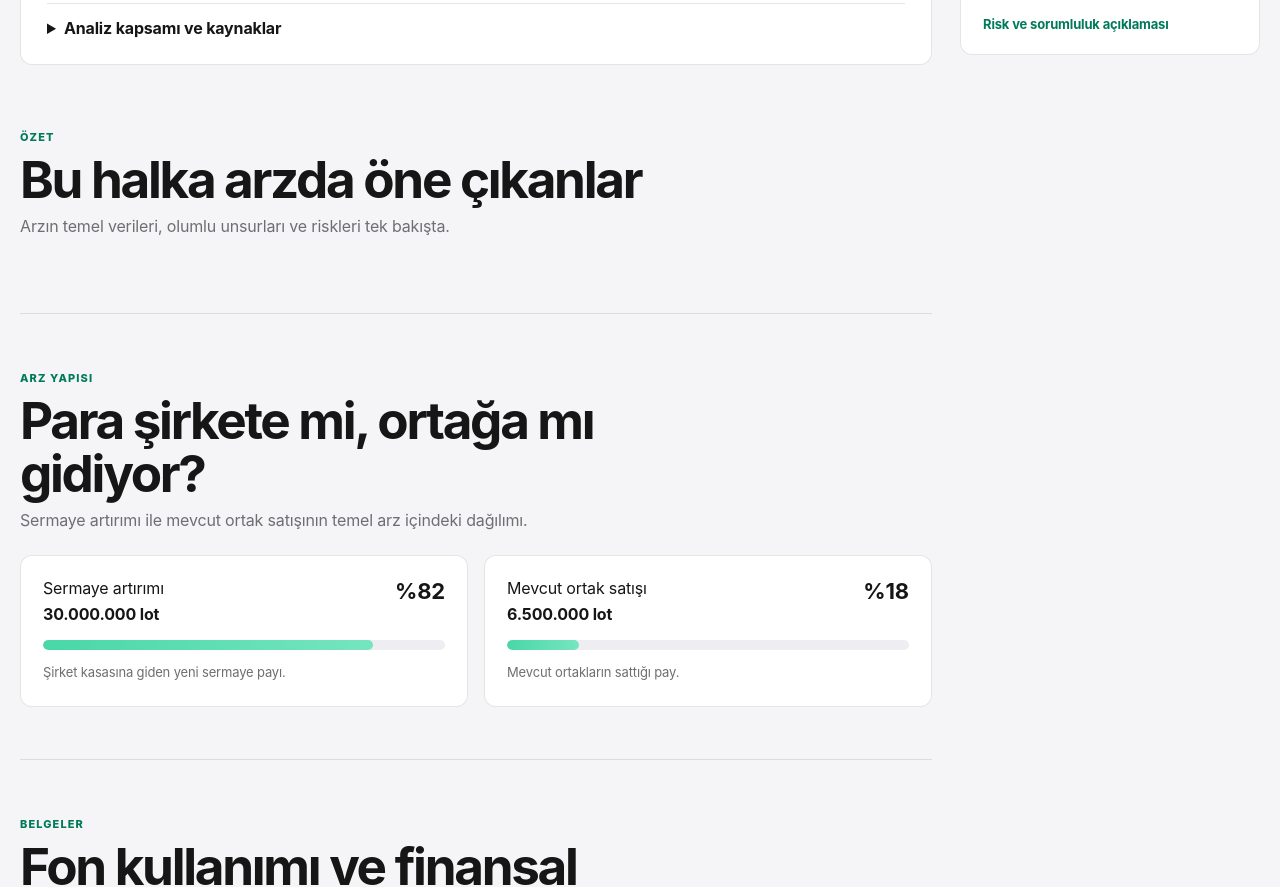
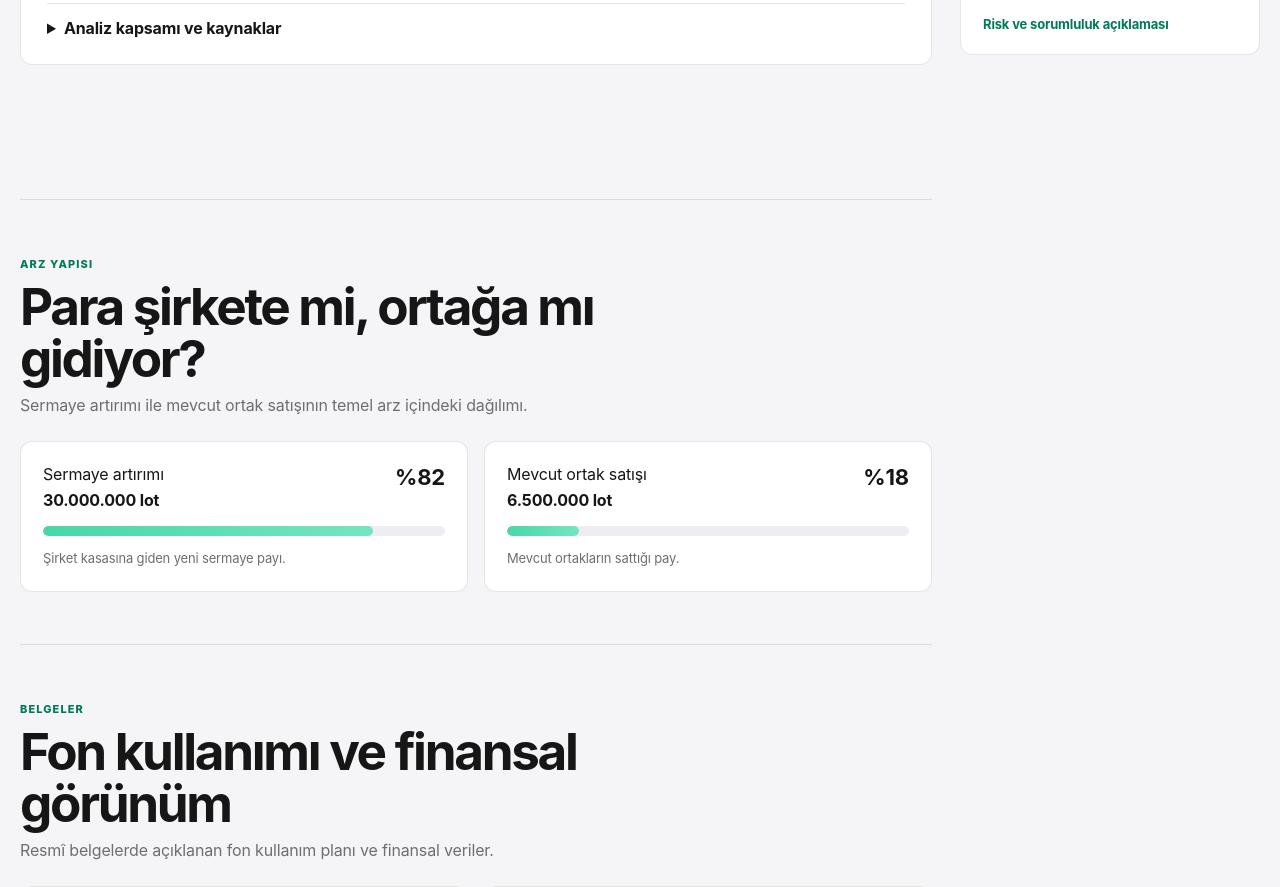
Before and after one commit to ajaroste/halkaarzim, a Next.js app: page /arz/citlekci-magazacilik-gida in a window 1280 px wide. Shown: the part 1020-1907 px from the top of the page. Built offline with nearby package versions, Linux system fonts and the light colour scheme; no server answers; the database is empty.

Commit message:
chore(detail): remove redundant overview copy

```diff
--- a/app/arz/[slug]/page.tsx
+++ b/app/arz/[slug]/page.tsx
@@ -120,7 +120,7 @@ export default async function IpoDetailPage({ params }: { params: Promise<{ slug
         </section>
 
         <section id="ozet" className="detailSectionBlock">
-          <div className="detailSectionHeading"><span className="eyebrow">Özet</span><h2>Bu halka arzda öne çıkanlar</h2><p>Arzın temel verileri, olumlu unsurları ve riskleri tek bakışta.</p></div>
+          <div className="detailSectionHeading"></div>
         </section>
 
         <section id="arz-yapisi" className="detailSectionBlock">
```
